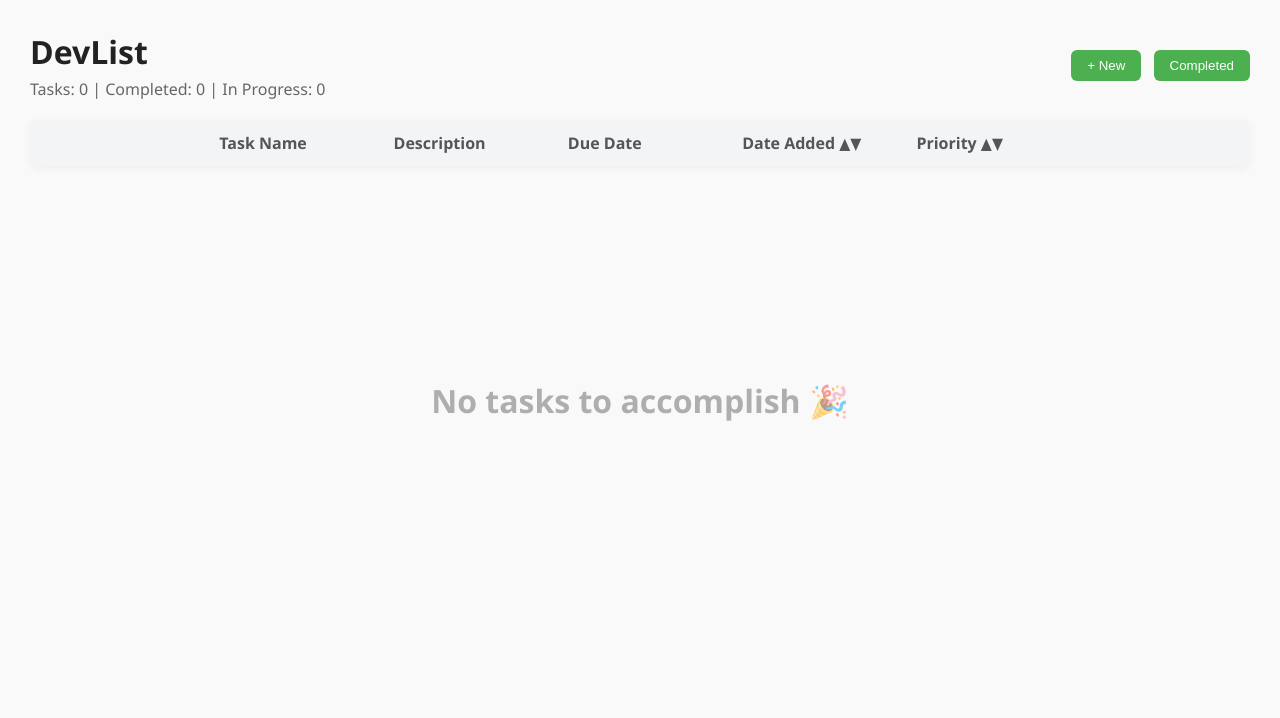
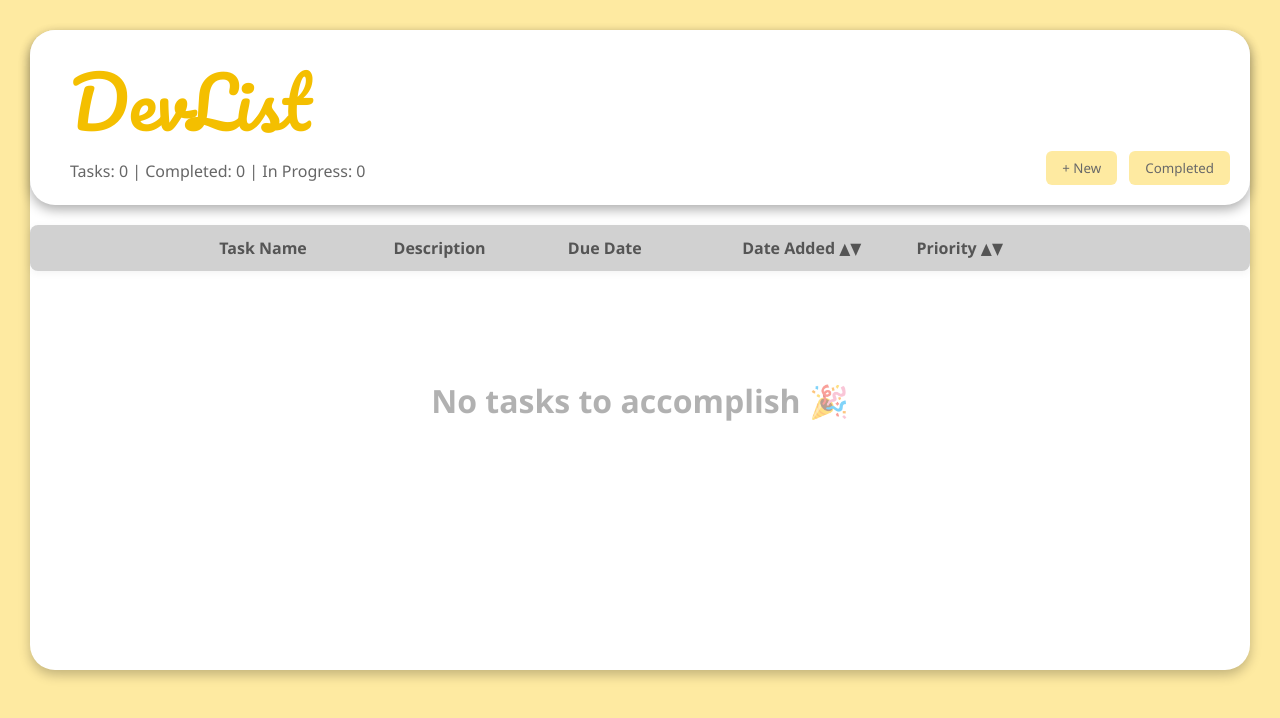
Before and after one commit to Liybie/DevListTaskManager, a plain HTML site: page index.html in a window 1280 px wide. Drawn offline with Linux system fonts and the light colour scheme.

Commit message:
Designed

```diff
--- a/css/style.css
+++ b/css/style.css
@@ -2,28 +2,59 @@
 * { box-sizing: border-box; margin: 0; padding: 0; }
 body {
   font-family: 'Segoe UI', Tahoma, Geneva, Verdana, sans-serif;
-  background: #f9f9f9;
+  background: #feeaa1;
   color: #333;
   padding: 30px;
 }
-h1 { font-weight: 600; color: #222; margin-bottom: 5px; }
+
+.bodyContainer{
+  background-color: #ffffff;
+  border-radius: 25px;
+  box-shadow: 0px 5px 12px rgba(0, 0, 0, 0.234);
+  height: 40em;
+}
+
 h2 { font-weight: 500; color: #444; margin-bottom: 10px; }
 
 /* --- Top Panel --- */
 .top-panel {
+  background-color: white;
+  border-radius: 25px;
+  display: flex;
+  flex-direction: column;
+  padding: 10px 20px 20px;
+  gap: 0.5rem;
+  margin-bottom: 20px;
+  box-shadow: 0px 5px 12px rgba(0, 0, 0, 0.311);
+}
+
+.statsnButtons{
   display: flex;
   justify-content: space-between;
   align-items: center;
-  margin-bottom: 20px;
+  width: 100%;
 }
+
+.top-panel h1{
+  color: #f4bf00;
+  font-size: 70px;
+  font-family: "Pacifico";
+  font-weight: 400;
+  font-style: normal;
+  margin-left: 20px;
+  margin-bottom: -20px;
+}
+
 .stats {
   font-weight: 500;
-  color: #666;
+  color: #666666;
   margin-top: 5px;
+  margin-left: 20px;
 }
+
 button {
-  background: #4CAF50;
-  color: white;
+  background: #feeaa1;
+  color: rgb(104, 104, 104);
   border: none;
   border-radius: 6px;
   padding: 8px 16px;
@@ -31,8 +62,9 @@ button {
   cursor: pointer;
   font-weight: 500;
   transition: 0.2s;
+  font-family: 'Segoe UI';
 }
-button:hover { background: #45a049; }
+button:hover { background: #ffc266; }
 
 /* --- Table --- */
 table {
@@ -43,12 +75,13 @@ table {
   border-radius: 8px;
   overflow: hidden;
 }
+
 th, td {
   padding: 12px 15px;
   text-align: left;
   vertical-align: middle;
 }
-th { background: #f3f4f6; font-weight: 600; color: #555; }
+th { background: #d1d1d1; font-weight: 600; color: #555; }
 tr:nth-child(even) { background: #fafafa; }
 tr:hover { background: #f1f5f9; }
 
--- a/index.html
+++ b/index.html
@@ -4,6 +4,9 @@
   <meta charset="UTF-8">
   <title>DevList (Web)</title>
   <link rel="stylesheet" href="css/style.css">
+  <link rel="preconnect" href="https://fonts.googleapis.com">
+  <link rel="preconnect" href="https://fonts.gstatic.com" crossorigin>
+  <link href="https://fonts.googleapis.com/css2?family=Pacifico&display=swap" rel="stylesheet">
 </head>
 <body>
 
@@ -17,6 +20,7 @@
 </div>
 
 <!-- Add Task Modal -->
+ <div class="bodyContainer">
 <div id="taskModal" class="modal">
   <div class="modal-content" style="width: 700px;">
     <span class="close">&times;</span>
@@ -82,13 +86,15 @@
 
 <!-- Top Panel -->
 <div class="top-panel">
-  <div>
+  <div class="titleDiv">
     <h1>DevList</h1>
+  </div>
+  <div class="statsnButtons">
     <div id="stats" class="stats"></div>
-  </div>
-  <div>
+    <div class="buttonsDiv">
     <button onclick="openTaskDialog()">+ New</button>
     <button onclick="toggleCompleted()">Completed</button>
+    </div>
   </div>
 </div>
 
@@ -107,6 +113,7 @@
   </thead>
   <tbody></tbody>
 </table>
+ </div>
 
 <!-- No Tasks Message -->
 <div id="noTasksMessage">No tasks to accomplish 🎉</div>
```
